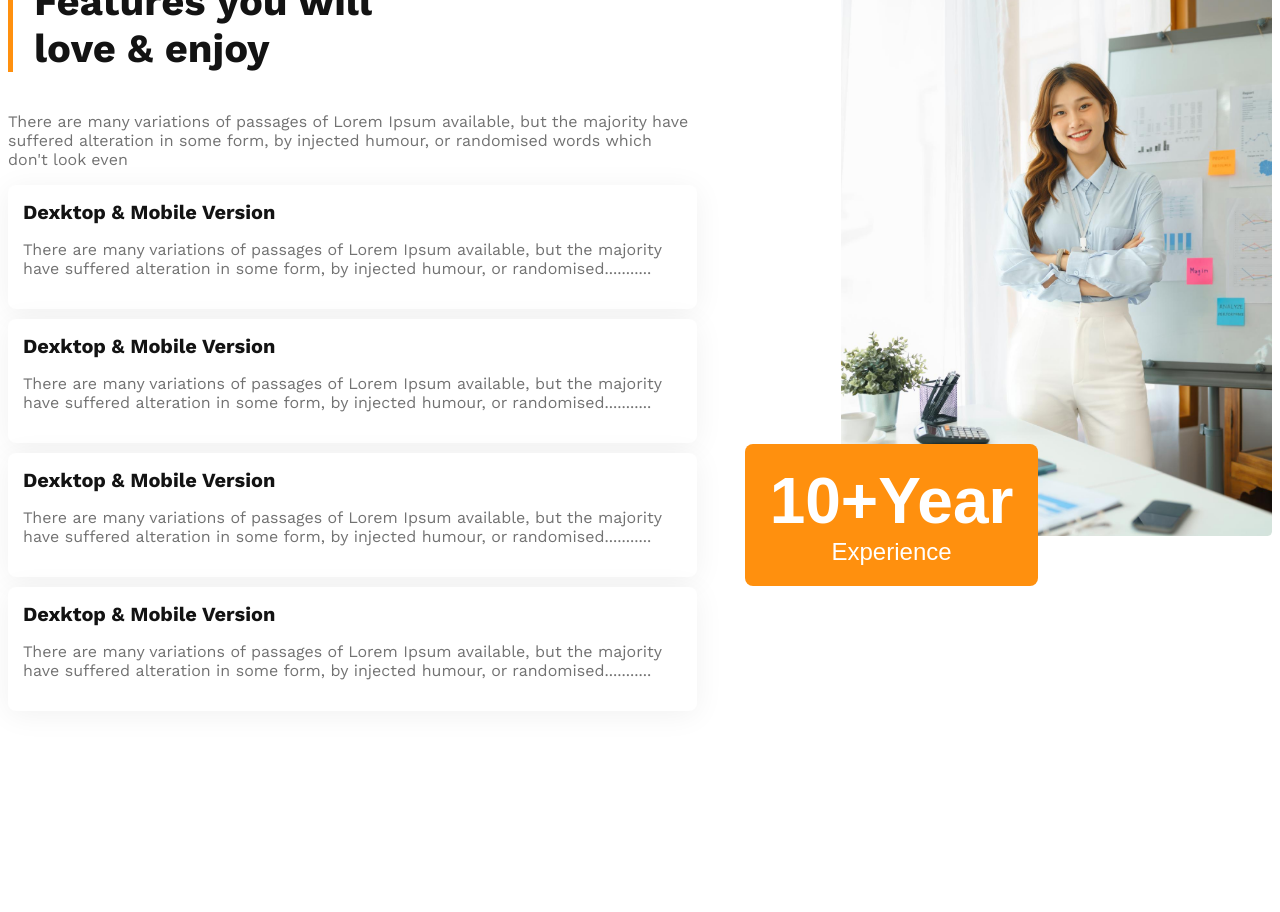
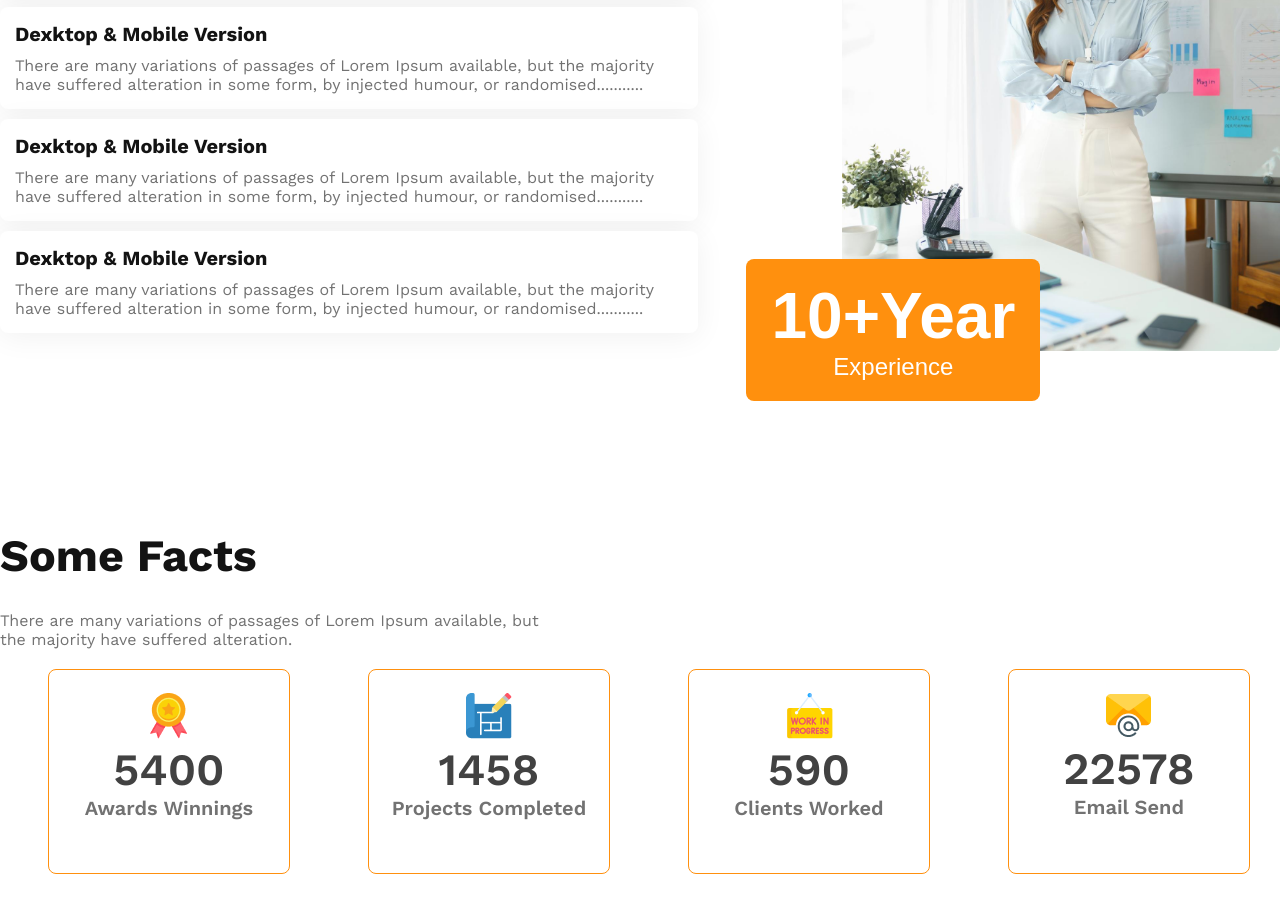
Before and after one commit to HasmirHassan/g3-architects-project, a plain HTML site: page index.html in a window 1280 px wide. Shown: the part 2181-3093 px from the top of the page. Drawn offline with nearby package versions, Linux system fonts and the light colour scheme.

Commit message:
facts added

```diff
--- a/index.html
+++ b/index.html
@@ -74,6 +74,43 @@
                 <button class="btn" id="feature-btn"><span id="year">10+Year</span><br><span id="experience">Experience</span></button>
             </div>
         </section>
+        <section class="facts">
+            <div class="fact-content">
+                <h3 class="fact-title">Some Facts</h3>
+                <p class="fact-description">There are many variations of passages of Lorem Ipsum available, but the majority have suffered alteration.</p>
+            </div>
+           <div class="fact-work">
+            <div class="fact-icon">
+                <div class="fact-info">
+                    <img src="images/icons/ribon.png" alt="">
+                    <h4>5400</h4>
+                    <p>Awards Winnings</p>
+                </div>
+            </div>
+            <div class="fact-icon">
+                <div class="fact-info">
+                    <img src="images/icons/projects.png" alt="">
+                    <h4>1458</h4>
+                    <p>Projects Completed</p>
+                </div>
+            </div>
+            <div class="fact-icon">
+                <div class="fact-info">
+                    <img src="images/icons/customers.png" alt="">
+                    <h4>590</h4>
+                    <p>Clients Worked</p>
+                </div>
+            </div>
+            <div class="fact-icon">
+                <div class="fact-info">
+                    <img src="images/icons/email.png" alt="">
+                    <h4>22578</h4>
+                    <p>Email Send</p>
+                </div>
+            </div>
+           </div>
+
+        </section>
     </main>
     <footer>
 
--- a/styles/style.css
+++ b/styles/style.css
@@ -3,7 +3,11 @@
 body{
     font-family: "Work Sans", sans-serif;
 }
-
+*{
+    margin: 0;
+    padding: 0;
+    box-sizing: border-box;
+}
 /* /* shared styles  */
 .display-flex{
     display: flex;
@@ -65,7 +69,7 @@ font-size: 1.125rem;
 font-size: 4rem;
 font-weight: 700;
 }
-.banner-description, .feature-description{
+.banner-description, .feature-description, .fact-description{
     color: rgb(114, 114, 114);
 font-weight: 400;
 }
@@ -111,10 +115,10 @@ color: rgb(114, 114, 114);
     margin-bottom: 8rem;
     gap: 9rem;
 }
-.feature-container{
+/* .feature-container{
     /* width: 586px; */
-height: 982px
-}
+/* height: 982px */
+
 .features-title{
     color: rgb(19, 19, 19);
 font-size: 2.5rem;
@@ -154,6 +158,57 @@ margin-bottom: 10px;
     margin-left: -6rem;
     margin-top: -6rem;
 }
+
+.facts{
+    max-width: 1440px;
+    margin: 0 auto;
+    margin-bottom: 5rem;
+}
+
+.fact-content{
+max-width: 542px;
+}
+.fact-title{
+    color: rgb(19, 19, 19);
+font-size: 2.8rem;
+font-weight: 700;
+margin-top: 0px;
+margin-bottom: 1.8rem;
+}
+.fact-icon{
+    max-width: 241.83px;
+    border: 1px solid rgb(255, 144, 14);
+border-radius: 8px;
+display: flex;
+justify-content: center;
+align-items: center;
+text-align: center;
+margin-top: 20px;
+margin-left: 3rem;
+}
+.fact-info{
+    padding: 2.8px;
+}
+.fact-info img{
+    padding-top: 20PX;
+}
+.fact-info h4{
+    color: rgb(66, 66, 66);
+font-size: 2.8rem;
+font-weight: 600;
+}
+.fact-info p{
+    color: rgb(114, 114, 114);
+font-size: 20px;
+font-weight: 600;
+padding-bottom: 50px;
+}
+.fact-work{
+    display: grid;
+    grid-template-columns: repeat(4, 1fr);
+}
+
+
 @media screen and (max-width: 600px) {
     .links, .navbar, .teams, .feature{
         flex-direction: column;
@@ -167,9 +222,11 @@ margin-bottom: 10px;
     .feature{
         gap: 2rem;
     }
-
+    .fact-work{
+        grid-template-columns: repeat(2, 1fr);
+        margin-right: 2rem;
+    }
 }
-
 @media screen and (min-width: 600px) and (max-width: 992px) {
     .teams, .feature{
         flex-direction: column;
@@ -180,4 +237,8 @@ margin-bottom: 10px;
     .feature{
         gap: 2rem;
     }
+    .fact-work{
+        grid-template-columns: repeat(2, 1fr);
+        margin-right: 2rem;
+    }
 }
```
